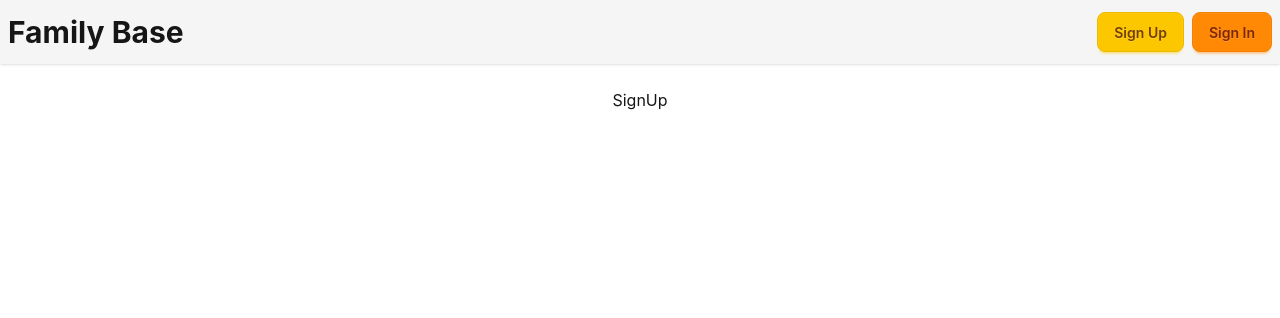
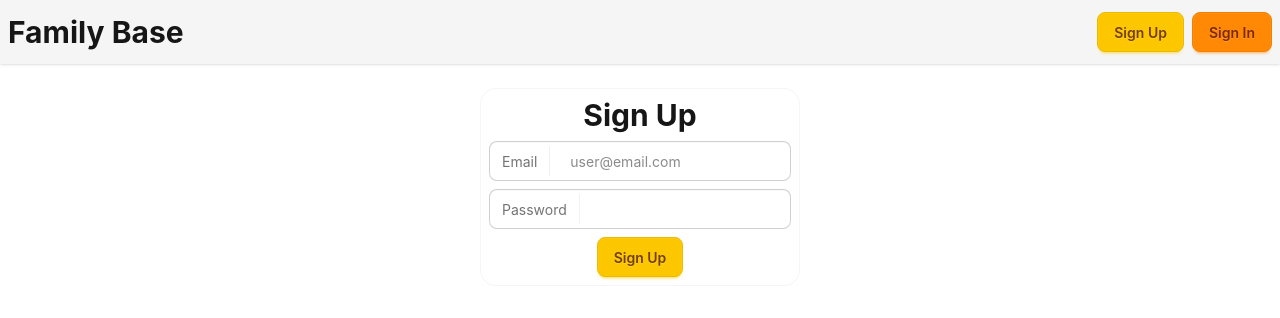
Before and after one commit to Justin-K-Ellis/family-base, a React (Vite) app: page /sign-up in a window 1280 px wide. Shown: the top 318 px of the page. Built offline with nearby package versions, Linux system fonts and the light colour scheme; no server answers.

Commit message:
feat: let user sign in or sign up

```diff
--- a/src/pages/SignInPage.tsx
+++ b/src/pages/SignInPage.tsx
@@ -1,3 +1,5 @@
+import SignInSignUp from "../components/SignInSignUp";
+
 export default function SignInPage() {
-  return <div>SingInPage</div>;
+  return <SignInSignUp mode="signin" />;
 }
--- a/src/pages/SignUpPage.tsx
+++ b/src/pages/SignUpPage.tsx
@@ -1,3 +1,5 @@
+import SignInSignUp from "../components/SignInSignUp";
+
 export default function SignUpPage() {
-  return <div>SignUp</div>;
+  return <SignInSignUp mode="signup" />;
 }
```
